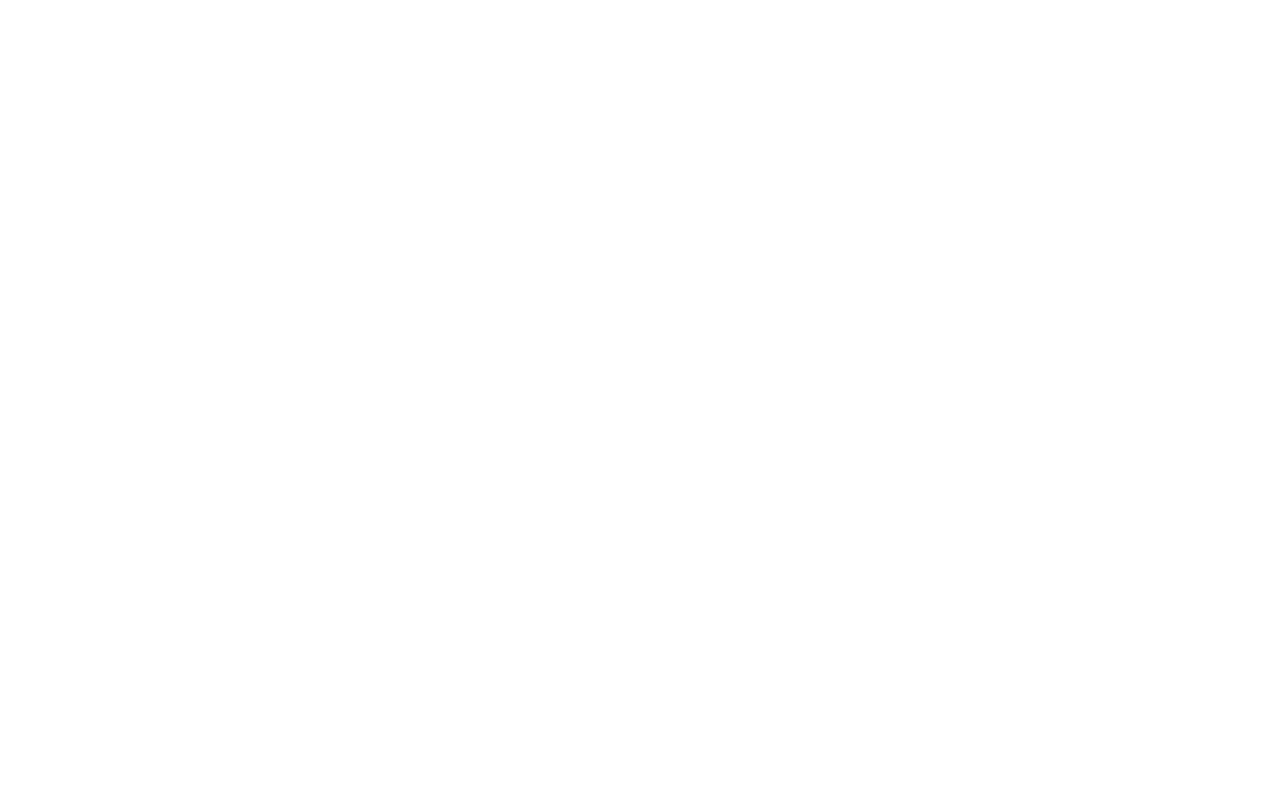
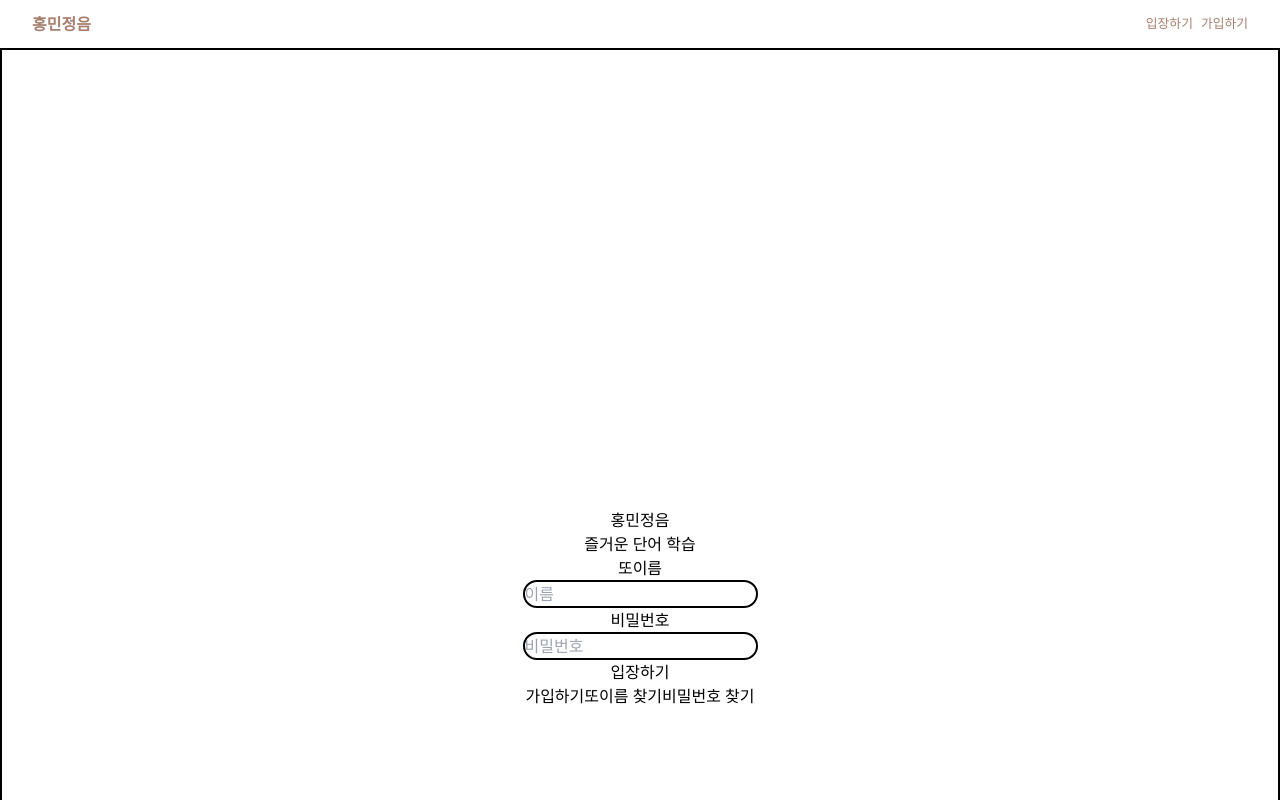
Before and after one commit to aemong22/HMJE, a React (Create React App) app in the folder front-server/: page /login in a window 1280 px wide. Before the commit this address had no page. Shown: the top 800 px of the page. Built offline with nearby package versions, Linux system fonts and the light colour scheme.

Commit message:
Feat : 추가 state 연결

```diff
--- a/front-server/src/App.tsx
+++ b/front-server/src/App.tsx
@@ -1,16 +1,18 @@
-import React from 'react';
-import { Route, Routes } from 'react-router-dom';
-import { ToastContainer, toast } from 'react-toastify';
-import 'react-toastify/dist/ReactToastify.css';
-import './App.css';
-import Intro from './Components/Intro/Intro';
+import React from "react";
+import { Route, Routes } from "react-router-dom";
+import { ToastContainer, toast } from "react-toastify";
+import "react-toastify/dist/ReactToastify.css";
+import "./App.css";
+import Intro from "./Components/Intro/Intro";
+import Login from "./Components/Login/Login";
 
 function App() {
   const notify = () => toast("Wow so easy!");
   return (
     <>
       <Routes>
-        <Route path='/' element={<Intro/>}/>
+        <Route path="/" element={<Intro />} />
+        <Route path="/login" element={<Login />} />
       </Routes>
     </>
   );
--- a/front-server/src/Components/Login/Login.tsx
+++ b/front-server/src/Components/Login/Login.tsx
@@ -5,45 +5,49 @@ import Navbar from "../../Common/Navbar";
 const Login = () => {
   // 입력 타입
   type input = string | undefined;
-  const [Id, setId] = useState<input>();
-  const [Password, setPassword] = useState<input>();
+  const [Id, setId] = useState();
+  const [Password, setPassword] = useState();
 
   const ChangeId = (event: any) => {
+    // console.log(event.target.value);
     setId(event.target.value);
   };
   const ChangePassword = (event: any) => {
+    // console.log(event.target.value);
     setPassword(event.target.value);
   };
   return (
     <>
       <div className="flex flex-col h-full w-full">
         <Navbar />
-        <Mainlogin />
-      </div>
-    </>
-  );
-
-  function Mainlogin(): JSX.Element {
-    return (
         <div className="flex flex-col items-center">
-        <div className="flex flex-col grow items-center justify-center border-2 h-[30rem] w-[30rem] border-black">
+          <div className="flex flex-col grow items-center justify-center border-2 h-[70rem] w-[80rem] border-black">
+            <div>홍민정음</div>
+            <div>즐거운 단어 학습</div>
             <div>또이름</div>
             <input
-            className="border-black border-2"
+              className="border-black border-2 rounded-[3rem]"
               onChange={ChangeId}
               placeholder="이름"
             />
             <div>비밀번호</div>
             <input
-            className="border-black border-2"
+              className="border-black border-2 rounded-[3rem]"
               onChange={ChangePassword}
               placeholder="비밀번호"
             />
             <div className="cursor-pointer">입장하기</div>
+
+            <div className="flex felx-row">
+              <div className="cursor-pointer">가입하기</div>
+              <div className="cursor-pointer">또이름 찾기</div>
+              <div className="cursor-pointer">비밀번호 찾기</div>
             </div>
           </div>
+        </div>
+      </div>
+    </>
   );
-  }
 };
 
 export default Login;
```
Lines whose indentation alone changed are shown as unchanged.
